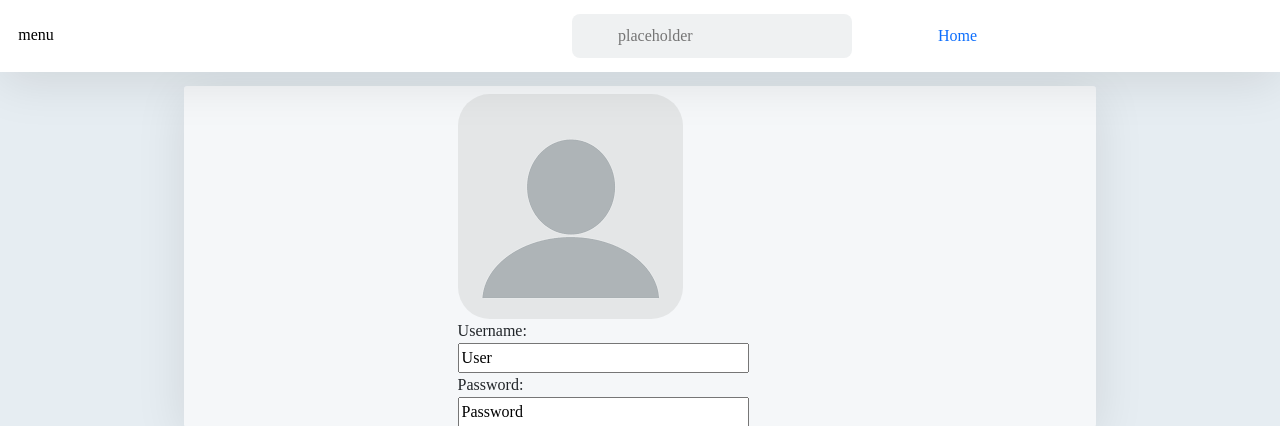
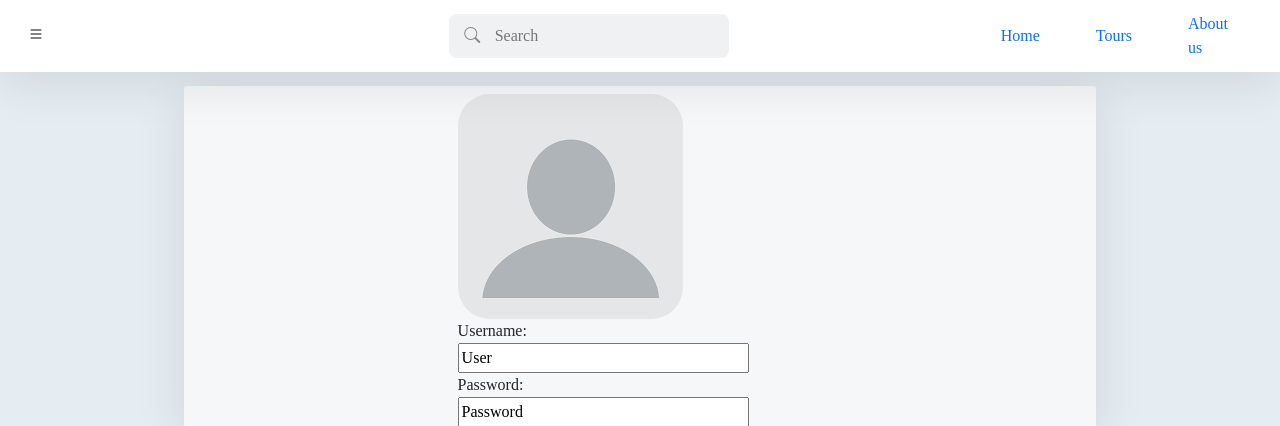
Before and after one commit to suibhne-sweeney/CA2_repo, a Python web app: template templates/login.html in a window 1280 px wide. Shown: the top 426 px of the page. Run offline with Jinja, Linux system fonts and the light colour scheme; the template is opened without the code that fills it, so the values that code supplies are empty; some libraries are stand-ins or nearby versions.

Commit message:
Smaller updates to nav, included a link between the two

```diff
--- a/templates/index2.html
+++ b/templates/index2.html
@@ -13,7 +13,7 @@
   <div id="sidebar" class="bg-dark">
     <ul class="navbar-nav">
       <li class="nav-item">
-        <a class="nav-link active" href="#">idk</a>
+        <a class="nav-link active" href="login.html"><i class="bi bi-person"></i></a>
       </li>
       <li class="nav-item">
         <a class="nav-link" href="#">at least the nav bar is done so just did the side bar real quick</a>
@@ -34,10 +34,10 @@
     <div class="container-fluid">
 		  <ul class="navbar-nav">
         <li class="nav-item">
-          <a class="nav-link" href="#">Brand</a>
+          <a class="nav-link" href="index2.html">Home</a>
         </li>
         <li class="nav-item">
-          <a class="nav-link" href="#">Home</a>
+          <a class="nav-link" href="#">Tours</a>
         </li>
         <li class="nav-item">
           <a class="nav-link" href="#">About us</a>
--- a/templates/login.html
+++ b/templates/login.html
@@ -4,32 +4,48 @@
   <meta charset="UTF-8" />
   <meta http-equiv="X-UA-Compatible" content="IE=edge" />
   <meta name="viewport" content="width=device-width, initial-scale=1.0" />
-    <title>Login</title>
+  <title>Home</title>
   <link href="https://cdn.jsdelivr.net/npm/bootstrap@5.0.2/dist/css/bootstrap.min.css" rel="stylesheet" integrity="sha384-EVSTQN3/azprG1Anm3QDgpJLIm9Nao0Yz1ztcQTwFspd3yD65VohhpuuCOmLASjC" crossorigin="anonymous">
+  <link rel="stylesheet" href="https://cdn.jsdelivr.net/npm/bootstrap-icons@1.3.0/font/bootstrap-icons.css">
   <link href="/Css/style2.css" rel="stylesheet" />
 </head>
 <body>
-    <button onclick="ExpandMenu()" class="extendble">menu</button><!--On click will expand the nav bar in social media-->
+  <div id="sidebar" class="bg-dark">
+    <ul class="navbar-nav">
+      <li class="nav-item">
+        <a class="nav-link active" href="#"><i class="bi bi-person"></i></a>
+      </li>
+      <li class="nav-item">
+        <a class="nav-link" href="#">at least the nav bar is done so just did the side bar real quick</a>
+      </li>
+      <li class="nav-item">
+        <a class="nav-link" href="#">style it how you want go nuts</a>
+      </li>
+    </ul>
+  </div>
 <!--Nav search function-->
-    <nav class="navbar navbar-expand-sm bg-white navbar-white">
+<nav class="navbar navbar-expand-sm bg-white navbar-white" style="z-index: 1;">
   <div class="search"><!--Siv's search feature-->
-        <input placeholder="placeholder"/> <!--Find valid name for this-->
+    <input placeholder="Search"/> <!--Find valid name for this-->
+    <i class="bi bi-search" style="position:relative ; left:-7.1cm; cursor: pointer;"></i>
   </div>
 <!--Nav Links-->
   <div class="container-fluid">
-          <ol class="navbar-nav">
+    <div class="container-fluid">
+		  <ul class="navbar-nav">
         <li class="nav-item">
-              <a class="nav-link active" href="#"></a>
+          <a class="nav-link" href="index2.html">Home</a>
         </li>
         <li class="nav-item">
-              <a class="nav-link" href="#">Home</a>
+          <a class="nav-link" href="#">Tours</a>
         </li>
         <li class="nav-item">
-              <a class="nav-link disabled" href="#"></a>
+          <a class="nav-link" href="#">About us</a>
         </li>
-          </ol>
+		  </ul>
 		</div>
 </nav>
+<button onclick="ExpandMenu()" class="extendble"><i class="bi bi-list"></i></button><!--On click will expand the nav bar in social media-->
     <div class="mainContainer">
         <div class="card_user">
               <img src="/images/user.png">
```
Lines whose indentation alone changed are shown as unchanged.
